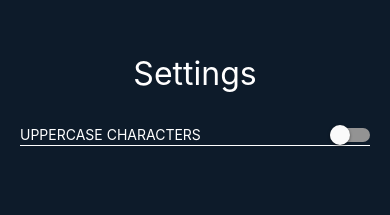
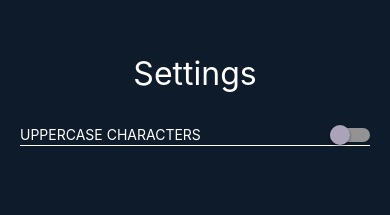
Before and after one commit to GracilianoOG/dio-bat-pass, a React Native app: screen /Config in a window 390 px wide. Shown: the part 298-513 px from the top of the page. Built offline with nearby package versions, Linux system fonts and the light colour scheme.

Commit message:
Switch state on press
Custom thumb color provided.

```diff
--- a/src/components/SwitchConfig/SwitchConfig.component.tsx
+++ b/src/components/SwitchConfig/SwitchConfig.component.tsx
@@ -1,13 +1,20 @@
-import React from "react";
+import React, { useState } from "react";
 import { Switch, Text, View } from "react-native";
 
 import { styles } from "./SwitchConfig.style";
 
 export function SwitchConfig() {
+  const [isEnabled, setIsEnabled] = useState(false);
+  const toggleSwitch = () => setIsEnabled(prevState => !prevState);
+
   return (
     <View style={styles.container}>
       <Text style={styles.title}>Uppercase characters</Text>
-      <Switch />
+      <Switch
+        thumbColor={isEnabled ? "#E5BF3C" : "#aba4b8"}
+        onValueChange={toggleSwitch}
+        value={isEnabled}
+      />
     </View>
   );
 }
```
